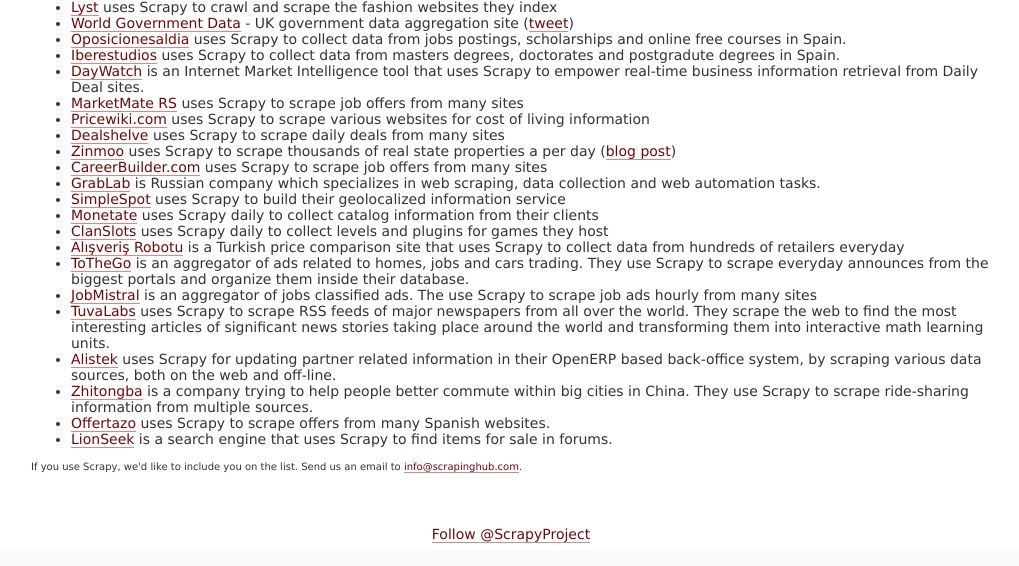
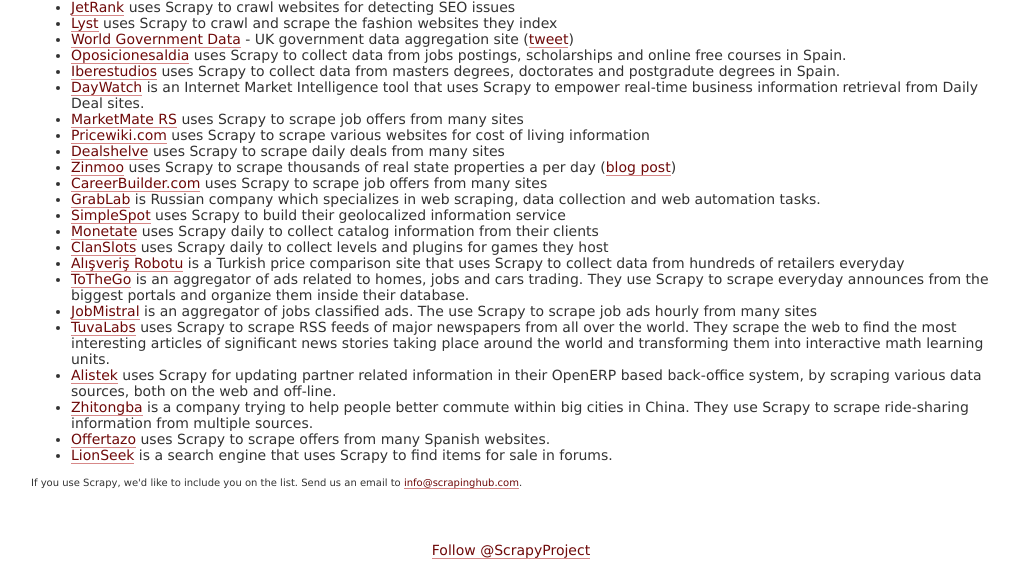
Before and after one commit to scrapy/scrapy.org, a Django app: template templates/pages/companies.html in a window 1280 px wide. Shown: the part 311-877 px from the top of the page, without its empty margins (129-1148 px from the left). Before the commit the page ends 854 px from the top, so only its background shows below. Run offline with Django 3.2, Linux system fonts and the light colour scheme; the template is opened without the code that fills it, so the values that code supplies are empty; some libraries are stand-ins or nearby versions; grey boxes are pictures that could not be loaded.

Commit message:
add JetRank to companies

```diff
--- a/templates/pages/companies.html
+++ b/templates/pages/companies.html
@@ -16,6 +16,7 @@
 <li><a href="http://mydeco.com">Mydeco</a> uses Scrapy to scrape more than 4000 furniture retailer sites daily</li>
 <li><a href="http://medialab.sciences-po.fr/">Médialab Sciences Po</a> in Paris is using Scrapy to develop a web mining tool for Social Sciences researchers (<a href="https://groups.google.com/d/topic/scrapy-users/ApfTGGokSKo/discussion">announcement here</a>)</li>
 <li><a href="http://www.bitehunter.com">BiteHunter</a> uses Scrapy to crawl deal sites and restaurant directory sites, to provide real time aggregator and search engine for dining</li>
+<li><a href="http://www.jetrank.com">JetRank</a> uses Scrapy to crawl websites for detecting SEO issues</li>
 <li><a href="http://www.lyst.com">Lyst</a> uses Scrapy to crawl and scrape the fashion websites they index</li>
 <li><a href="http://www.data.gov.uk/">World Government Data</a> - UK government data aggregation site (<a href="http://twitter.com/bfirsh/status/8025368963">tweet</a>)</li>
 <li><a href="http://www.oposicionesaldia.com/">Oposicionesaldia</a> uses Scrapy to collect data from jobs postings, scholarships and online free courses in Spain.</li>
```
